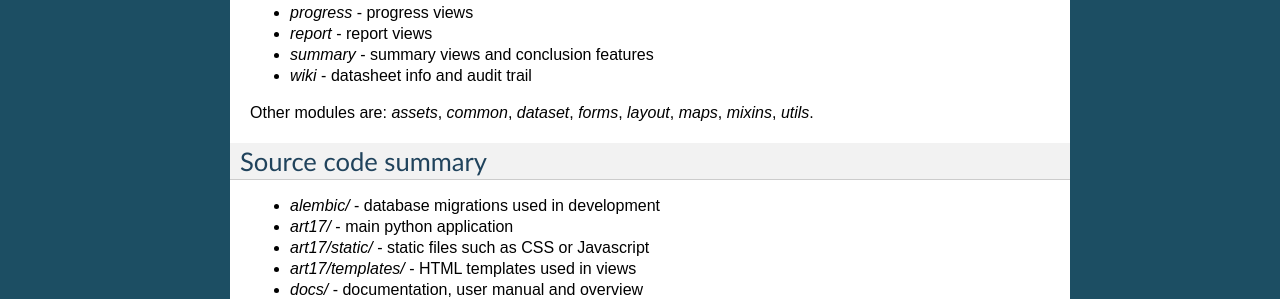
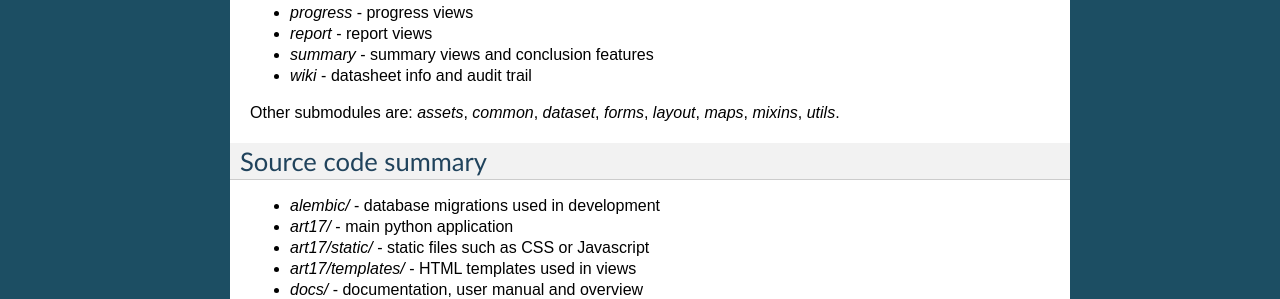
Before and after one commit to eea/art17-consultation, a Sphinx documentation site: the page built from docs/overview/source/application.rst, in a window 1280 px wide. Shown: the part 360-659 px from the top of the page. Built offline with Sphinx 7.4.7, drawn with Linux system fonts in a browser that asks for light colours.

Commit message:
[docs] Fix wording.

```diff
--- a/docs/overview/source/application.rst
+++ b/docs/overview/source/application.rst
@@ -21,7 +21,8 @@ The main application module is `art17`. The main submodules are:
 * `summary` - summary views and conclusion features
 * `wiki` - datasheet info and audit trail
 
-Other modules are: `assets`, `common`, `dataset`, `forms`, `layout`, `maps`, `mixins`, `utils`.
+Other submodules are: `assets`, `common`, `dataset`, `forms`, `layout`, `maps`,
+`mixins`, `utils`.
 
 Source code summary
 -------------------
--- a/docs/overview/source/database.rst
+++ b/docs/overview/source/database.rst
@@ -42,9 +42,9 @@ are available:
 
 * ``dataset ls`` - list all datasets in the application database
 * ``dataset rm`` - remove a dataset (and all entries related to that dataset
-  in  various tables
+  in various tables)
 * ``dataset import`` - import a new dataset into the application database; a
   new dataset will be created and records from another database will be copied
   and inserted with the new dataset id as *ext_dataset_id* key
 * ``dataset update`` - update values from a list of tables in an existing
-dataset
+  dataset
--- a/docs/overview/source/index.rst
+++ b/docs/overview/source/index.rst
@@ -11,8 +11,6 @@ This documentation describes the architecture of the Art17 Consultation Tool.
 For an user perspective documentation, please check the *User Manual*.
 
 
-Contents:
-
 .. toctree::
    :maxdepth: 2
 
--- a/docs/overview/source/roles.rst
+++ b/docs/overview/source/roles.rst
@@ -3,7 +3,8 @@
 Roles
 =====
 
-Roles are sets of permissions that can be given to users. An user can have zero, one or many roles.
+Roles are sets of permissions that can be given to users. An user can have
+zero, one or many roles.
 
 The main roles used in the application are:
 
```
